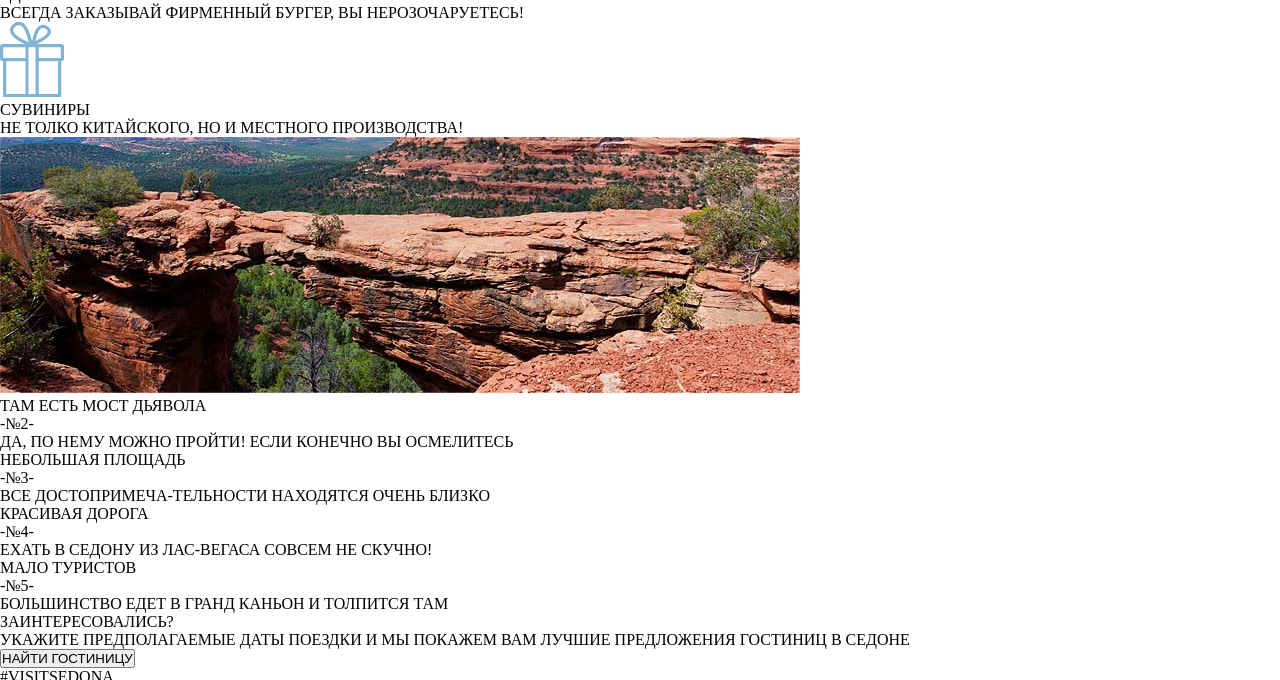
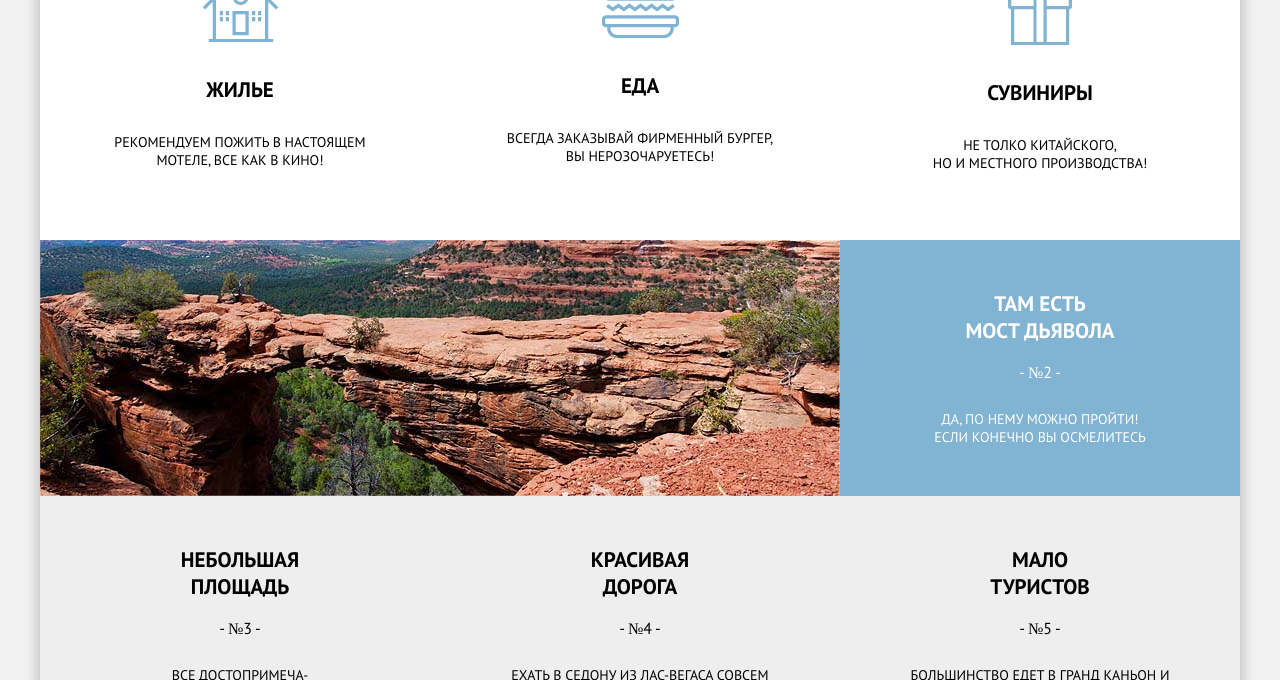
Before and after one commit to OlegPedan/sedona, a plain HTML site: page index.html in a window 1280 px wide. Shown: the part 1190-1870 px from the top of the page. Drawn offline with Linux system fonts and the light colour scheme; files whose address does not match are found by name.

Commit message:
page design css for PC

```diff
--- a/index.html
+++ b/index.html
@@ -6,19 +6,19 @@
     <link rel="stylesheet" href="style.css" >
 </head>
 <body>
+<div class="page-wrapper">
     <header class="page-header">
         <nav class="main-menu main-menu_closed main-menu_nojs">
             <ul class="main-menu__items">
-                <li class="main-menu__item main-menu__item_active main-menu__item_mobile main-menu__item_mobile_active"><a>ГЛАВНЯ</a></li>
-                <li class="main-menu__item main-menu__item_mobile"><a href="#">ФОТО И ВИДЕО</a></li>
+                <li class="main-menu__item main-menu__item_active"><a>ГЛАВНЯ</a></li>
+                <li class="main-menu__item"><a href="#">ФОТО И ВИДЕО</a></li>
                 <li class="main-menu__item main-menu__item_logo"><a href="#"><img src="img/logo.png" width="188" height="96" alt="Sedona"></a></li>
                 <li class="main-menu__item main-menu__item_logo-tablet"><a href="#"><img src="img/logo-tablet.png" width="188" height="96" alt="Sedona"></a></li>
-                <li class="main-menu__item main-menu__item_mobile"><a href="#">ФОРМА ОТЗЫВА</a></li>
-                <li class="main-menu__item main-menu__item_mobile"><a href="#">HTML ACADEMY</a></li>
+                <li class="main-menu__item"><a href="#">ФОРМА ОТЗЫВА</a></li>
+                <li class="main-menu__item"><a href="#">HTML ACADEMY</a></li>
                 <li class="main-menu__item main-menu__item_logo-mobile"><a href="#"><img src="img/logo-mobile.png" width="188" height="96" alt="Sedona"></a></li>
             </ul>
             <button class="main-menu__toggle" type="button">Открыть меню</button>
-
         </nav>
     </header>
     <section class="causes">
@@ -27,60 +27,57 @@
             <br>ЗАСЛУЖИВАЮЩИЙ БОЛЬШЕГО!</h1>
         <p class="causes__intro">РАССМОТРИМ 5 ПРИЧИН, ПО КОТОРЫМ СЕДНА КРУЧЕ ЧЕМ ГРАНД КАНЬОН!</p>
         <ul class="causes__items">
-            <li class="causes__item causes__item_mobile">
-                <p class="causes__"></p>
+            <li class="causes__item causes__item_fill">
+                <p class="causes__caption">НАСТОЯЩИЙ<br> ГОРОДОК</p>
+                <p class="causes__number">- №1 -</p>
+                <p class="causes__explanation">СЕДОНА НЕ АТРАКЦИОН ДЛЯ ТУРИСТОВ,<br> ТАМ ТЕЧЕТ СВОЯ ЖИЗНЬ</p>
             </li>
-            <li class="causes__item causes__item_mobile">
-                <p class="causes__caption">НАСТОЯЩИЙ ГОРОДОК</p>
-                <p class="causes__number">-№1-</p>
-                <p class="causes__explanation">СЕДОНА НЕ АТРАКЦИОН ДЛЯ ТУРИСТОВ, ТАМ ТЕЧЕТ СВОЯ ЖИЗНЬ</p>
-            </li>
-            <li class="causes__item causes__item_mobile causes__item_foto">
+            <li class="causes__item causes__item_foto">
                 <img src="img/photo-city.jpg" width="800" height="256" alt="City">
             </li>
-            <li class="causes__item causes__item_mobile causes__item_icon">
+            <li class="causes__item causes__item_icon">
                 <img src="img/icon-house.png" width="75" height="72" alt="House">
-                <p class="causes__caption causes__caption_grayish">ЖИЛЬЕ</p>
-                <p class="causes__explanation causes__explanation_grayish">РЕКОМЕНДУЕМ ПОЖИТЬ В НАСТОЯЩЕМ МОТЕЛЕ, ВСЕ КАК В КИНО!</p>
+                <p class="causes__caption causes__caption_icon">ЖИЛЬЕ</p>
+                <p class="causes__explanation causes__explanation_icon">РЕКОМЕНДУЕМ ПОЖИТЬ В НАСТОЯЩЕМ<br> МОТЕЛЕ, ВСЕ КАК В КИНО!</p>
             </li>
-            <li class="causes__item causes__item_mobile causes__item_icon">
+            <li class="causes__item causes__item_icon">
                 <img src="img/icon-burger.png" width="77" height="68" alt="Burger">
-                <p class="causes__caption causes__caption_grayish">ЕДА</p>
-                <p class="causes__explanation causes__explanation_grayish">ВСЕГДА ЗАКАЗЫВАЙ ФИРМЕННЫЙ БУРГЕР, ВЫ НЕРОЗОЧАРУЕТЕСЬ!</p>
+                <p class="causes__caption causes__caption_icon">ЕДА</p>
+                <p class="causes__explanation causes__explanation_icon">ВСЕГДА ЗАКАЗЫВАЙ ФИРМЕННЫЙ БУРГЕР,<br> ВЫ НЕРОЗОЧАРУЕТЕСЬ!</p>
             </li>
-            <li class="causes__item causes__item_mobile causes__item_icon">
+            <li class="causes__item causes__item_icon">
                 <img src="img/icon-gift.png" width="64" height="75" alt="Gift">
-                <p class="causes__caption causes__caption_grayish">СУВИНИРЫ</p>
-                <p class="causes__explanation causes__explanation_grayish">НЕ ТОЛКО КИТАЙСКОГО, НО И МЕСТНОГО ПРОИЗВОДСТВА!</p>
+                <p class="causes__caption causes__caption_icon">СУВИНИРЫ</p>
+                <p class="causes__explanation causes__explanation_icon">НЕ ТОЛКО КИТАЙСКОГО,<br> НО И МЕСТНОГО ПРОИЗВОДСТВА!</p>
             </li>
-            <li class="causes__item causes__item_mobile causes__item_foto">
+            <li class="causes__item causes__item_foto">
                 <img src="img/photo-bridge.jpg" width="800" height="256" alt="Sedona">
             </li>
-            <li class="causes__item causes__item_mobile">
-                <p class="causes__caption">ТАМ ЕСТЬ МОСТ ДЬЯВОЛА</p>
-                <p class="causes__number">-№2-</p>
-                <p class="causes__explanation">ДА, ПО НЕМУ МОЖНО ПРОЙТИ! ЕСЛИ КОНЕЧНО ВЫ ОСМЕЛИТЕСЬ</p>
+            <li class="causes__item causes__item_fill">
+                <p class="causes__caption">ТАМ ЕСТЬ<br> МОСТ ДЬЯВОЛА</p>
+                <p class="causes__number">- №2 -</p>
+                <p class="causes__explanation">ДА, ПО НЕМУ МОЖНО ПРОЙТИ!<br> ЕСЛИ КОНЕЧНО ВЫ ОСМЕЛИТЕСЬ</p>
             </li>
-            <li class="causes__item causes__item_mobile causes__item_grayish">
-                <p class="causes__caption causes__caption_grayish">НЕБОЛЬШАЯ ПЛОЩАДЬ</p>
-                <p class="causes__number causes__number_grayish">-№3-</p>
-                <p class="causes__explanation causes__explanation_grayish">ВСЕ ДОСТОПРИМЕЧА-ТЕЛЬНОСТИ НАХОДЯТСЯ ОЧЕНЬ БЛИЗКО</p>
+            <li class="causes__item causes__item_grayish">
+                <p class="causes__caption causes__caption_grayish">НЕБОЛЬШАЯ<br> ПЛОЩАДЬ</p>
+                <p class="causes__number causes__number_grayish">- №3 -</p>
+                <p class="causes__explanation causes__explanation_grayish">ВСЕ ДОСТОПРИМЕЧА-<br>ТЕЛЬНОСТИ НАХОДЯТСЯ ОЧЕНЬ БЛИЗКО</p>
             </li>
-            <li class="causes__item causes__item_mobile causes__item_grayish">
-                <p class="causes__caption causes__caption_grayish">КРАСИВАЯ ДОРОГА</p>
-                <p class="causes__number causes__number_grayish">-№4-</p>
-                <p class="causes__explanation causes__explanation_grayish">ЕХАТЬ В СЕДОНУ ИЗ ЛАС-ВЕГАСА СОВСЕМ НЕ СКУЧНО!</p>
+            <li class="causes__item causes__item_grayish">
+                <p class="causes__caption causes__caption_grayish">КРАСИВАЯ<br> ДОРОГА</p>
+                <p class="causes__number causes__number_grayish">- №4 -</p>
+                <p class="causes__explanation causes__explanation_grayish">ЕХАТЬ В СЕДОНУ ИЗ ЛАС-ВЕГАСА СОВСЕМ<br> НЕ СКУЧНО!</p>
             </li>
-            <li class="causes__item causes__item_mobile causes__item_grayish">
-                <p class="causes__caption causes__caption_grayish">МАЛО ТУРИСТОВ</p>
-                <p class="causes__number causes__number_grayish">-№5-</p>
-                <p class="causes__explanation causes__explanation_grayish">БОЛЬШИНСТВО ЕДЕТ В ГРАНД КАНЬОН И ТОЛПИТСЯ ТАМ</p>
+            <li class="causes__item causes__item_grayish">
+                <p class="causes__caption causes__caption_grayish">МАЛО<br> ТУРИСТОВ</p>
+                <p class="causes__number causes__number_grayish">- №5 -</p>
+                <p class="causes__explanation causes__explanation_grayish">БОЛЬШИНСТВО ЕДЕТ В ГРАНД КАНЬОН И<br> ТОЛПИТСЯ ТАМ</p>
             </li>
         </ul>
     </section>
     <section class="hotels">
         <p class="hotels__caption">ЗАИНТЕРЕСОВАЛИСЬ?</p>
-        <p class="hotels__explanation">УКАЖИТЕ ПРЕДПОЛАГАЕМЫЕ ДАТЫ ПОЕЗДКИ И МЫ ПОКАЖЕМ ВАМ ЛУЧШИЕ ПРЕДЛОЖЕНИЯ ГОСТИНИЦ В СЕДОНЕ</p>
+        <p class="hotels__explanation">УКАЖИТЕ ПРЕДПОЛАГАЕМЫЕ ДАТЫ ПОЕЗДКИ<br> И МЫ ПОКАЖЕМ ВАМ ЛУЧШИЕ ПРЕДЛОЖЕНИЯ ГОСТИНИЦ В СЕДОНЕ</p>
         <button class="hotels__toggle" type="button">НАЙТИ ГОСТИНИЦУ</button>
         <div class="hotels__map"></div>
     </section>
@@ -98,5 +95,6 @@
             </p>
         </div>
     </footer>
+</div>
 </body>
 </html>
--- a/style.css
+++ b/style.css
@@ -41,9 +41,15 @@ a {
     url('fonts/web/ptsansbold.woff2') format('woff2');
 }
 
-.page-header {
+.page-wrapper {
+    max-width: 1200px;
     margin: 0 auto;
-    max-width: 1200px;
+    box-shadow: 0 0 10px 5px #ccc;
+    background-color: white;
+}
+
+body {
+    background-color: #f2f2f2;
 }
 
 .main-menu__toggle {
@@ -66,7 +72,7 @@ a {
     display: flex;
     align-items: center;
     justify-content: center;
-    font-family:'PTSans-Bold';
+    font-family: 'PTSans-Bold';
     color: black;
     font-size: 14px;
 }
@@ -88,11 +94,145 @@ a {
     display: none;
 }
 .causes__bg {
-    margin: 0 auto;
-    max-width: 1200px;
     min-height: 568px;
     background-image: url("img/intro.jpg");
     background-repeat:no-repeat;
     background-position: 50% 50%;
     background-size: cover;
 }
+
+h1 {
+    margin-top: 50px;
+    text-align: center;
+    font-family: 'PTSans-Bold';
+    color: black;
+    font-size: 21px;
+}
+
+.causes__intro{
+    margin-top: 38px;
+    text-align: center;
+    font-family: 'PTSans';
+    color: black;
+    font-size: 16px;
+}
+
+.causes__items {
+    display: flex;
+    flex-flow: row wrap;
+    align-content:stretch;
+    margin-top: 58px;
+}
+.causes__item_foto {
+    height: 256px;
+}
+.causes__item_fill {
+    height: 256px;
+    width: 400px;
+    background-color: #81b3d2;
+    text-align: center;
+    color: white;
+}
+
+.causes__caption{
+    margin-top: 50px;
+    font-family: 'PTSans-Bold';
+    font-size: 21px;
+}
+
+.causes__number{
+    margin-top: 18px;
+    font-family: 'PTSans';
+    font-size: 16px;
+}
+
+.causes__explanation {
+    margin-top: 28px;
+    font-family: 'PTSans';
+    font-size: 14px;
+}
+.causes__item_foto {
+    width: 800px;
+}
+
+.causes__item_icon {
+    height: 330px;
+    width: 400px;
+    text-align: center;
+    color: black;
+}
+
+.causes__item_grayish {
+    height: 256px;
+    width: 400px;
+    background-color: #eeeeee;
+    text-align: center;
+    color: black;
+}
+.causes__item_icon img {
+    margin-top: 60px;
+}
+
+.causes__caption_icon,
+.causes__explanation_icon {
+    margin-top: 30px;
+}
+
+.hotels {
+    text-align: center;
+}
+.hotels__caption {
+    margin-top: 54px;
+    font-family: 'PTSans-Bold';
+    font-size: 21px;
+}
+
+.hotels__explanation {
+    margin-top: 40px;
+    font-family: 'PTSans';
+    font-size: 16px;
+}
+
+.hotels__toggle {
+    margin-top: 54px;
+    height: 58px;
+    width: 458px;
+    background-color: #81b3d2;
+    font-family: 'PTSans-Bold';
+    font-size: 21px;
+    color: white;
+    border: none;
+}
+
+.hotels__map {
+    margin-top: 54px;
+    height: 350px;
+    max-width: 1200px;
+    background-image: url("img/map.jpg");
+
+}
+.page-footer__wrapper {
+    display: flex;
+    justify-content: space-between;
+    align-items: center;
+    margin: 0 auto;
+    min-height: 120px;
+    max-width: 1020px;
+}
+
+.page-footer__contacts {
+    font-family: 'PTSans-Bold';
+    font-size: 21px;
+    color: black;
+}
+.page-footer__copyright {
+    display: flex;
+    justify-content: center;
+    align-items: center;
+    font-family: 'PTSans';
+    font-size: 18px;
+    color: black;
+}
+.page-footer__copyright-link {
+    margin: 9px 0 0 13px;
+}
```
